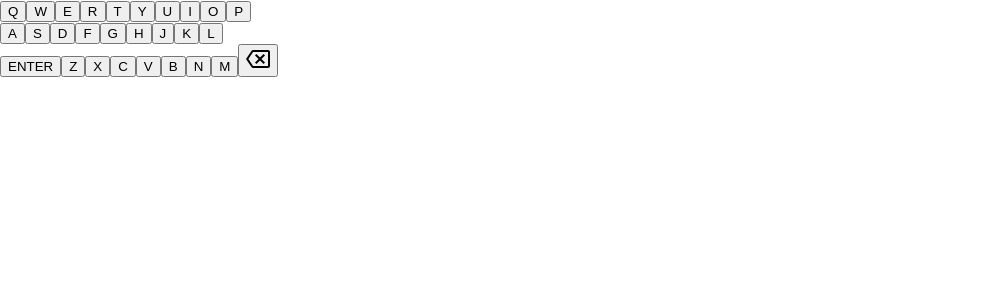
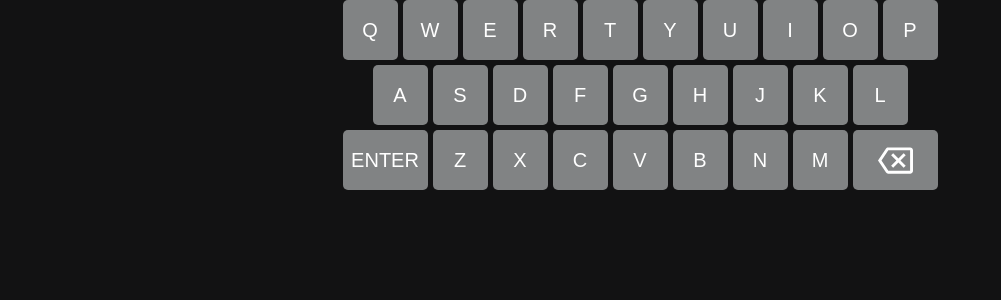
Before and after one commit to Josh1510/wordle-clone, a React (Create React App) app: page / in a window 1280 px wide. Shown: the top 300 px of the page, without its empty margins (0-1001 px from the left). Built offline with nearby package versions, Linux system fonts and the light colour scheme.

Commit message:
keyboard styles

```diff
--- a/src/App.css
+++ b/src/App.css
@@ -1,38 +1,50 @@
-.App {
-  text-align: center;
+:root {
+  --correctPosition: #538d4e;
+  --wrongPosition: #b59f3b;
+  --notIncluded: #3a3a3c;
+  --notUsed: #818384;
+  --textColor: #ffffff;
 }
 
-.App-logo {
-  height: 40vmin;
-  pointer-events: none;
+body {
+  background: #121213;
+  display: flex;
+  flex-direction: column;
+  min-height: 100vh;
+  margin: 0;
+  font-size: clamp(0.5rem, 2.5vmin, 1.5rem);
 }
 
-@media (prefers-reduced-motion: no-preference) {
-  .App-logo {
-    animation: App-logo-spin infinite 20s linear;
-  }
+.keyboard {
+  display: grid;
+  grid-template-columns: repeat(20, minmax(auto, 1.25em));
+  grid-auto-rows: 3em;
+  gap: 0.25em;
+  justify-content: center;
 }
 
-.App-header {
-  background-color: #282c34;
-  min-height: 100vh;
+.key {
+  /* use font size based on body */
+  font-size: inherit;
+  grid-column: span 2;
+  border: none;
+  padding: 0;
   display: flex;
-  flex-direction: column;
+  justify-content: center;
   align-items: center;
-  justify-content: center;
-  font-size: calc(10px + 2vmin);
-  color: white;
+  background-color: var(--notUsed);
+  color: var(--textColor);
+  fill: var(--textColor);
+  border-radius: 0.25em;
+  cursor: pointer;
+  user-select: none;
 }
 
-.App-link {
-  color: #61dafb;
+.key.large {
+  grid-column: span 3;
 }
 
-@keyframes App-logo-spin {
-  from {
-    transform: rotate(0deg);
-  }
-  to {
-    transform: rotate(360deg);
-  }
+.key > svg {
+  width: 1.75em;
+  height: 1.75em;
 }
```
